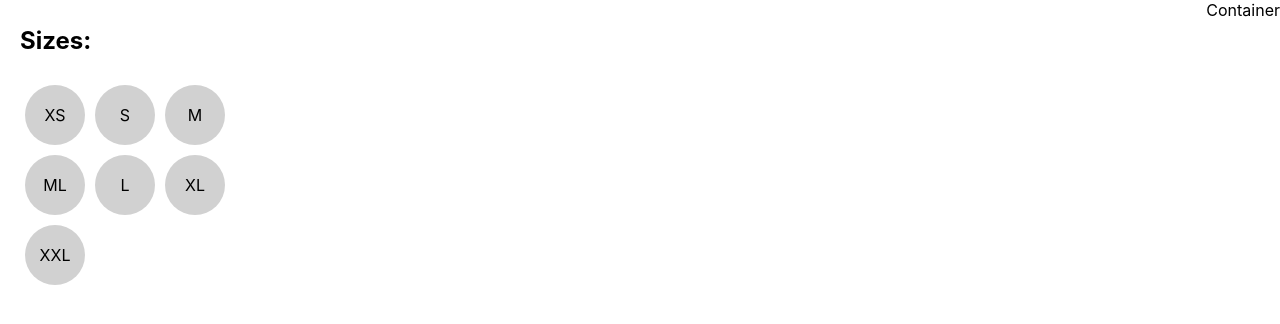
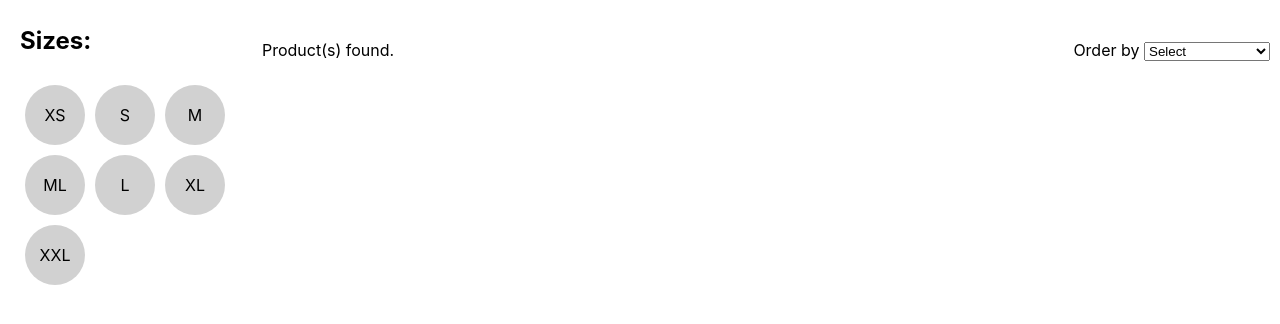
Before and after one commit to prasanth277/shopping-cart-10, a React app: page / in a window 1280 px wide. Shown: the top 324 px of the page. Built offline with nearby package versions, Linux system fonts and the light colour scheme.

Commit message:
created StoreHeader in ProductsContainer

```diff
--- /dev/null
+++ b/src/components/ShoppingStore/ProductsContainer/StoreHeader/ProductsFound/index.js
@@ -0,0 +1,7 @@
+import React, { Component } from "react";
+
+export default class ProductsFound extends Component {
+  render() {
+    return <div>Product(s) found.</div>;
+  }
+}
--- /dev/null
+++ b/src/components/ShoppingStore/ProductsContainer/StoreHeader/SortByOption/index.js
@@ -0,0 +1,22 @@
+import React, { Component } from "react";
+
+export default class SortByOption extends Component {
+  displayOptions = () => {
+    return this.props.sortByOptions.map(element => (
+      <option value={element.value}>{element.label}</option>
+    ));
+  };
+  render() {
+    return (
+      <div>
+        <span>Order by </span>
+        <select>
+          <option value="" disabled selected>
+            Select
+          </option>
+          {this.displayOptions()}
+        </select>
+      </div>
+    );
+  }
+}
--- a/src/components/ShoppingStore/ProductsContainer/StoreHeader/index.js
+++ b/src/components/ShoppingStore/ProductsContainer/StoreHeader/index.js
@@ -0,0 +1,14 @@
+import React, { Component } from "react";
+import ProductsFound from "./ProductsFound";
+import SortByOption from "./SortByOption";
+import "./style.css";
+export default class StoreHeader extends Component {
+  render() {
+    return (
+      <div className="storeHeader">
+        <ProductsFound />
+        <SortByOption sortByOptions={this.props.sortByOptions} />
+      </div>
+    );
+  }
+}
--- /dev/null
+++ b/src/components/ShoppingStore/ProductsContainer/StoreHeader/style.css
@@ -0,0 +1,6 @@
+.storeHeader {
+  height: 80px;
+  display: flex;
+  justify-content: space-between;
+  align-items: center;
+}
--- a/src/components/ShoppingStore/ProductsContainer/index.js
+++ b/src/components/ShoppingStore/ProductsContainer/index.js
@@ -1,7 +1,13 @@
 import React, { Component } from "react";
-
+import StoreHeader from "./StoreHeader";
+import "./style.css";
+import sortByOptions from "../../../constants/sortByOptions";
 export default class ProductsContainer extends Component {
   render() {
-    return <div>Container</div>;
+    return (
+      <div className="productsConatiner">
+        <StoreHeader sortByOptions={sortByOptions} />
+      </div>
+    );
   }
 }
--- /dev/null
+++ b/src/components/ShoppingStore/ProductsContainer/style.css
@@ -0,0 +1,4 @@
+.productsConatiner {
+  margin: 10px;
+  width: 80%;
+}
--- a/src/components/ShoppingStore/SizeSelectionBar/index.js
+++ b/src/components/ShoppingStore/SizeSelectionBar/index.js
@@ -3,8 +3,7 @@ import "./style.css";
 import SizeOptions from "./SizeOptions";
 export default class SizeSelectionBar extends Component {
   displaySizes = () => {
-    const sizes = ["XS", "S", "M", "ML", "L", "XL", "XXL"];
-    return sizes.map(size => <SizeOptions size={size} />);
+    return this.props.sizes.map(size => <SizeOptions size={size} />);
   };
   render() {
     return (
--- a/src/components/ShoppingStore/index.js
+++ b/src/components/ShoppingStore/index.js
@@ -1,12 +1,13 @@
 import React, { Component } from "react";
 import SizeSelectionBar from "./SizeSelectionBar";
 import ProductsContainer from "./ProductsContainer";
+import sizes from "../../constants/sizes";
 import "./style.css";
 export default class ShoppingCart extends Component {
   render() {
     return (
       <div className="viewComponents">
-        <SizeSelectionBar />
+        <SizeSelectionBar sizes={sizes} />
         <ProductsContainer />
       </div>
     );
--- /dev/null
+++ b/src/constants/sizes.js
@@ -0,0 +1,2 @@
+const sizes = ["XS", "S", "M", "ML", "L", "XL", "XXL"];
+export default sizes;
--- /dev/null
+++ b/src/constants/sortByOptions.js
@@ -0,0 +1,5 @@
+const sortByOptions = [
+  { label: "Highest to lowest", value: "HtoL" },
+  { label: "Lowest to highest", value: "LtoH" }
+];
+export default sortByOptions;
```
Also changed, not shown: src/components/ShoppingStore/ProductsContainer/ProductsList/index.js (added).
